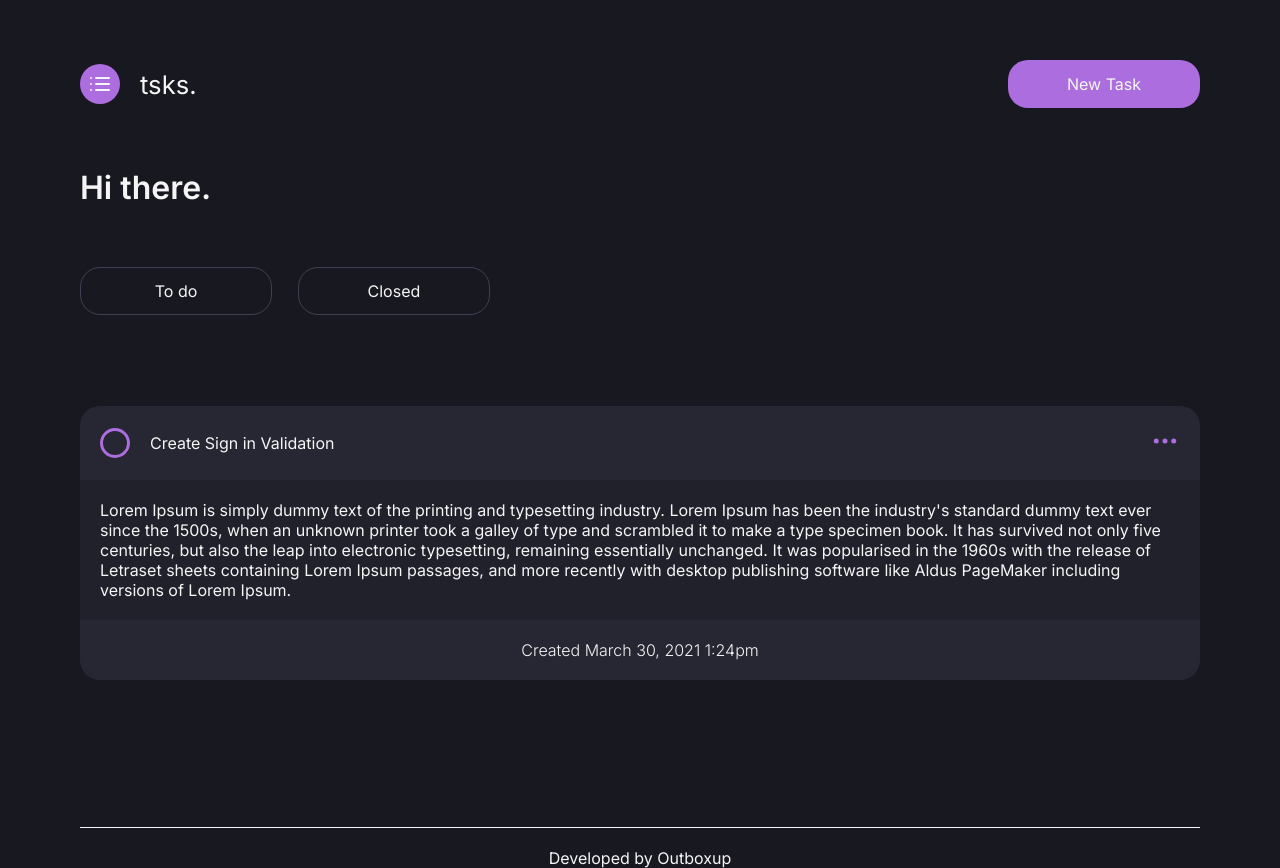
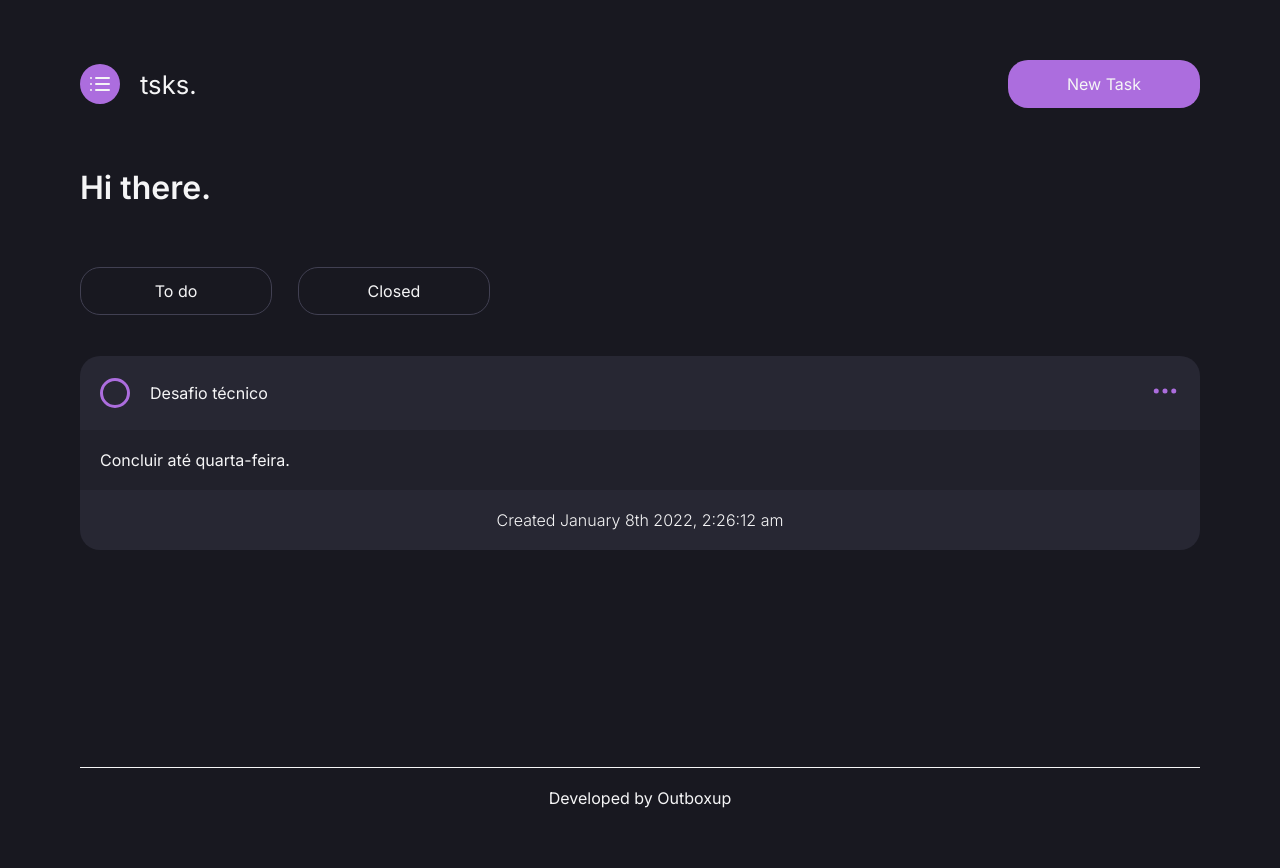
Before and after one commit to jjromary/OutBoxUp_ToDoList, a React (Create React App) app: page / in a window 1280 px wide. After the commit the page ends 808 px from the top, so only its background shows below. Built offline with nearby package versions, Linux system fonts and the light colour scheme; data requests are answered from the project's data file.

Commit message:
listando dados da mock.api

```diff
--- /dev/null
+++ b/db.json
@@ -0,0 +1,10 @@
+{
+    "tasks": [
+        {
+            "id": 1,
+            "title": "Desafio técnico",
+            "description": "Concluir até quarta-feira.",
+            "created":" "
+        }
+    ]
+}
--- a/src/App.tsx
+++ b/src/App.tsx
@@ -8,6 +8,7 @@ import { Footer } from "./components/Footer";
 
 export function App() {
   const [isNewTaskModalOpen, setIsNewTaskModalOpen] = useState(false);
+
 
   function handleOpenNewTaskModal() {
     setIsNewTaskModalOpen(true);
--- a/src/components/Button/styles.ts
+++ b/src/components/Button/styles.ts
@@ -1,7 +1,6 @@
 import styled from "styled-components";
 
 export const Container = styled.div`
-
 
 button {
     font-size: 1rem;
@@ -18,4 +17,10 @@ button {
       filter: brightness(0.9);
     }
   }
+
+  @media (max-width: 340px){
+    button{
+      margin-bottom: 1rem;
+    }
+  }
 `;
--- a/src/components/Cards/index.tsx
+++ b/src/components/Cards/index.tsx
@@ -1,15 +1,22 @@
 import { Container, Content } from "./styles";
+import { Item } from '../../types/Item';
 import rectangle from "../../assets/rectangle.svg";
 import moreoptions from "../../assets/options.svg";
 
-export function Cards() {
+type cardProps = {
+  item: Item;
+}
+
+export function Cards({item}: cardProps) {
+  const moment = require('moment');
+
   return (
     <Container>
       <Content>
         <div className="header">
           <div className="title">
             <img src={rectangle} alt="to do list logo" height={30} width={30} />
-            <span>Create Sign in Validation</span>
+            <span>{item.title}</span>
           </div>
           <div className="moreOptions">
             <img
@@ -22,21 +29,11 @@ export function Cards() {
         </div>
 
         <div className="description">
-          <span>
-            Lorem Ipsum is simply dummy text of the printing and typesetting
-            industry. Lorem Ipsum has been the industry's standard dummy text
-            ever since the 1500s, when an unknown printer took a galley of type
-            and scrambled it to make a type specimen book. It has survived not
-            only five centuries, but also the leap into electronic typesetting,
-            remaining essentially unchanged. It was popularised in the 1960s
-            with the release of Letraset sheets containing Lorem Ipsum passages,
-            and more recently with desktop publishing software like Aldus
-            PageMaker including versions of Lorem Ipsum.
-          </span>
+          <span>{item.description}</span>
         </div>
 
         <div className="footer">
-          <span>Created March 30, 2021 1:24pm</span>
+          <span>Created {moment().format('MMMM Do YYYY, h:mm:ss a')}</span>
         </div>
       </Content>
     </Container>
--- a/src/components/Cards/styles.ts
+++ b/src/components/Cards/styles.ts
@@ -3,7 +3,6 @@ import styled from "styled-components";
 export const Container = styled.div`
   max-width: 1120px;
   height: 17.25rem;
-  margin-top: 3.75rem;
   background: var(--backgroundCard);
   display: flex;
   align-items: center;
@@ -16,7 +15,6 @@ export const Content = styled.div`
   width: 100%;
   display: flex;
   flex-direction: column;
-  margin-top: 3.75rem;
 
   .header {
     display: flex;
@@ -45,7 +43,7 @@ export const Content = styled.div`
     span {
       margin: 1.25rem;
       display: flex;
-      justify-content: center;
+      text-align: left;
     }
   }
 
@@ -63,9 +61,4 @@ export const Content = styled.div`
       font-weight: 300;
     }
   }
-
-  @media (max-width: 375px){
-    margin-top: 3.75rem;
-  }
-
 `;
--- a/src/components/Dashboard/index.tsx
+++ b/src/components/Dashboard/index.tsx
@@ -1,8 +1,20 @@
+import axios from "axios";
+import { Item } from "../../types/Item";
+import { useState, useEffect } from "react";
 import { Button } from "../Button";
 import { Cards } from "../Cards";
 import { Container } from "./styles";
 
 export function Dashboard() {
+  const [item, seItem] = useState<Item[]>([]);
+
+  useEffect(() => {
+    axios.get("http://localhost:5000/tasks").then((response) => {
+      seItem(response.data);
+      console.log(response.data);
+    });
+  }, []);
+
   var name1 = "To do";
   var name2 = "Closed";
 
@@ -13,7 +25,10 @@ export function Dashboard() {
         <Button name={name1} />
         <Button name={name2} />
       </div>
-      <Cards />
+
+      {item.map((item, index) => (
+        <Cards key={index} item={item} />
+      ))}
     </Container>
   );
 }
--- a/src/components/Dashboard/styles.ts
+++ b/src/components/Dashboard/styles.ts
@@ -5,20 +5,22 @@ export const Container = styled.main`
   margin: 0 auto;
   margin-top: 3.75rem;
 
-
-    button:focus{
+  button:focus {
     background: var(--gray-750);
   }
   .buttonActions {
     max-width: 25.62rem;
-        height: 3rem;
     margin-top: 3.75rem;
     display: flex;
     flex-direction: row;
     justify-content: space-between;
+  }
 
-        @media (max-width: 436px){
-            max-width: 100%;
+  @media (max-width: 340px) {
+    .buttonActions {
+      display: flex;
+      align-items: center;
+      flex-direction: column;
     }
   }
 `;
--- /dev/null
+++ b/src/types/Item.ts
@@ -0,0 +1,6 @@
+export type Item = {
+    id: number;
+    title: string;
+    description: string;
+    created: string;
+}
```
Also changed, not shown: package.json (+8 -1 lines), 1 other file (tests, documents, lock files or other folders). Lines whose indentation alone changed are shown as unchanged.
